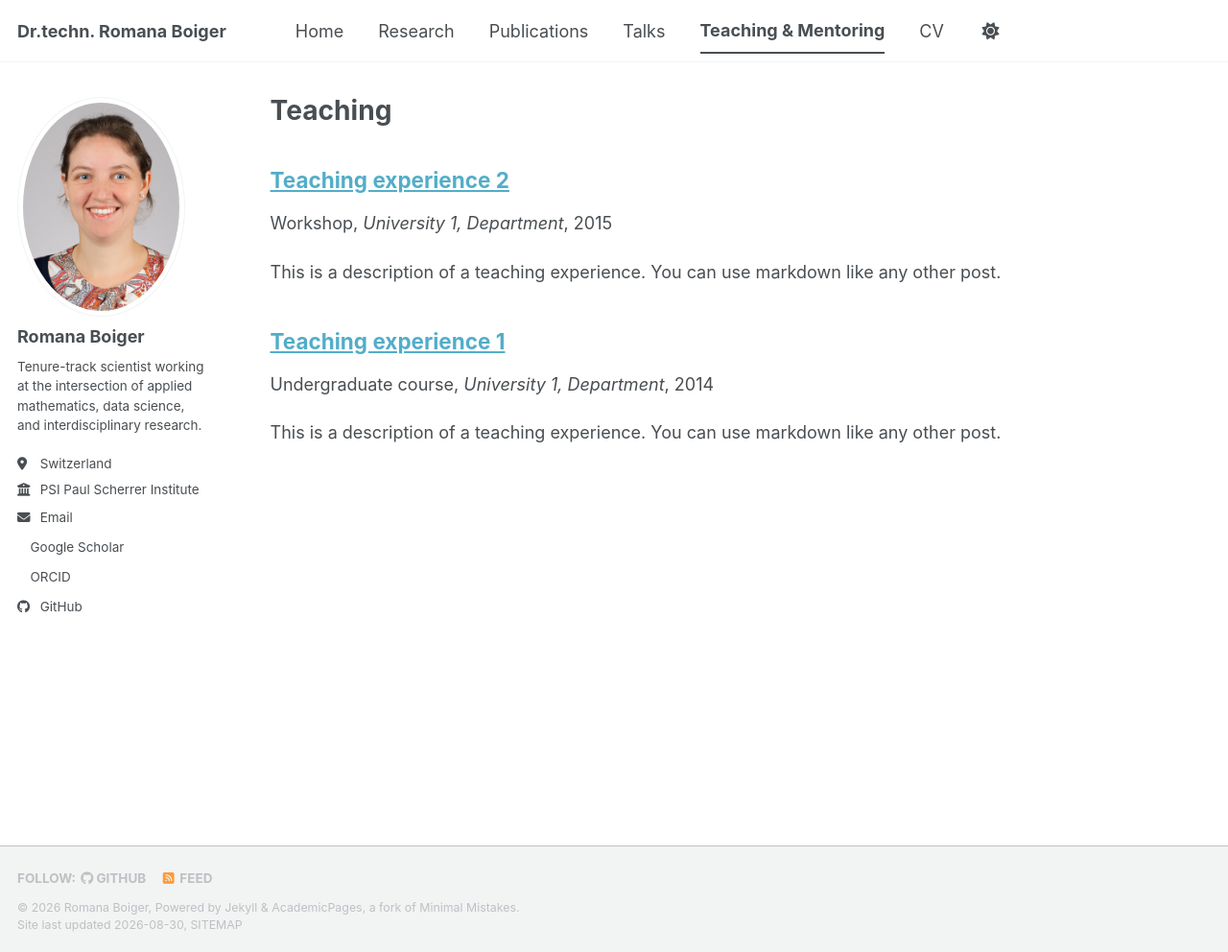
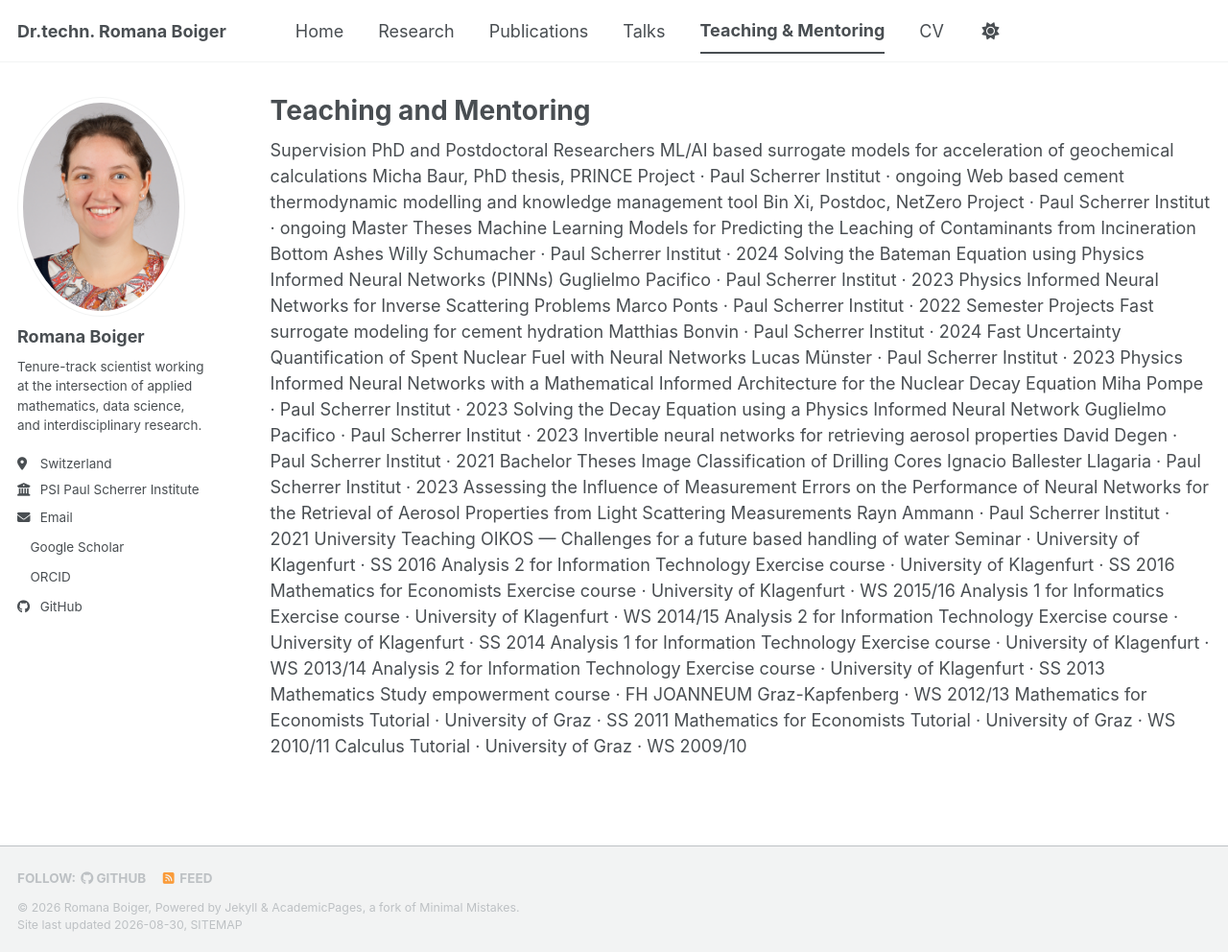
Before and after one commit to boigerr/boigerr.github.io, a Jekyll site: the page built from _pages/teaching.html, in a window 1280 px wide and 992 px high. Shown: the whole window at 96% size. Built offline with Jekyll 4.4.1, drawn with Linux system fonts in a browser that asks for light colours; a style sheet for code colours, icons or effects is not loaded.

Commit message:
Revise teaching page with new title and content
Updated the title and added sections for supervision, theses, and university teaching.

```diff
--- a/_pages/teaching.html
+++ b/_pages/teaching.html
@@ -1,12 +1,61 @@
 ---
 layout: archive
-title: "Teaching"
+title: "Teaching and Mentoring"
 permalink: /teaching/
 author_profile: true
 ---
 
 {% include base_path %}
 
-{% for post in site.teaching reversed %}
-  {% include archive-single.html %}
-{% endfor %}
+Supervision
+PhD and Postdoctoral Researchers
+ML/AI based surrogate models for acceleration of geochemical calculations
+Micha Baur, PhD thesis, PRINCE Project · Paul Scherrer Institut · ongoing
+Web based cement thermodynamic modelling and knowledge management tool
+Bin Xi, Postdoc, NetZero Project · Paul Scherrer Institut · ongoing
+Master Theses
+Machine Learning Models for Predicting the Leaching of Contaminants from Incineration Bottom Ashes
+Willy Schumacher · Paul Scherrer Institut · 2024
+Solving the Bateman Equation using Physics Informed Neural Networks (PINNs)
+Guglielmo Pacifico · Paul Scherrer Institut · 2023
+Physics Informed Neural Networks for Inverse Scattering Problems
+Marco Ponts · Paul Scherrer Institut · 2022
+Semester Projects
+Fast surrogate modeling for cement hydration
+Matthias Bonvin · Paul Scherrer Institut · 2024
+Fast Uncertainty Quantification of Spent Nuclear Fuel with Neural Networks
+Lucas Münster · Paul Scherrer Institut · 2023
+Physics Informed Neural Networks with a Mathematical Informed Architecture for the Nuclear Decay Equation
+Miha Pompe · Paul Scherrer Institut · 2023
+Solving the Decay Equation using a Physics Informed Neural Network
+Guglielmo Pacifico · Paul Scherrer Institut · 2023
+Invertible neural networks for retrieving aerosol properties
+David Degen · Paul Scherrer Institut · 2021
+Bachelor Theses
+Image Classification of Drilling Cores
+Ignacio Ballester Llagaria · Paul Scherrer Institut · 2023
+Assessing the Influence of Measurement Errors on the Performance of Neural Networks for the Retrieval of Aerosol Properties from Light Scattering Measurements
+Rayn Ammann · Paul Scherrer Institut · 2021
+University Teaching
+OIKOS — Challenges for a future based handling of water
+Seminar · University of Klagenfurt · SS 2016
+Analysis 2 for Information Technology
+Exercise course · University of Klagenfurt · SS 2016
+Mathematics for Economists
+Exercise course · University of Klagenfurt · WS 2015/16
+Analysis 1 for Informatics
+Exercise course · University of Klagenfurt · WS 2014/15
+Analysis 2 for Information Technology
+Exercise course · University of Klagenfurt · SS 2014
+Analysis 1 for Information Technology
+Exercise course · University of Klagenfurt · WS 2013/14
+Analysis 2 for Information Technology
+Exercise course · University of Klagenfurt · SS 2013
+Mathematics
+Study empowerment course · FH JOANNEUM Graz-Kapfenberg · WS 2012/13
+Mathematics for Economists
+Tutorial · University of Graz · SS 2011
+Mathematics for Economists
+Tutorial · University of Graz · WS 2010/11
+Calculus
+Tutorial · University of Graz · WS 2009/10
```
